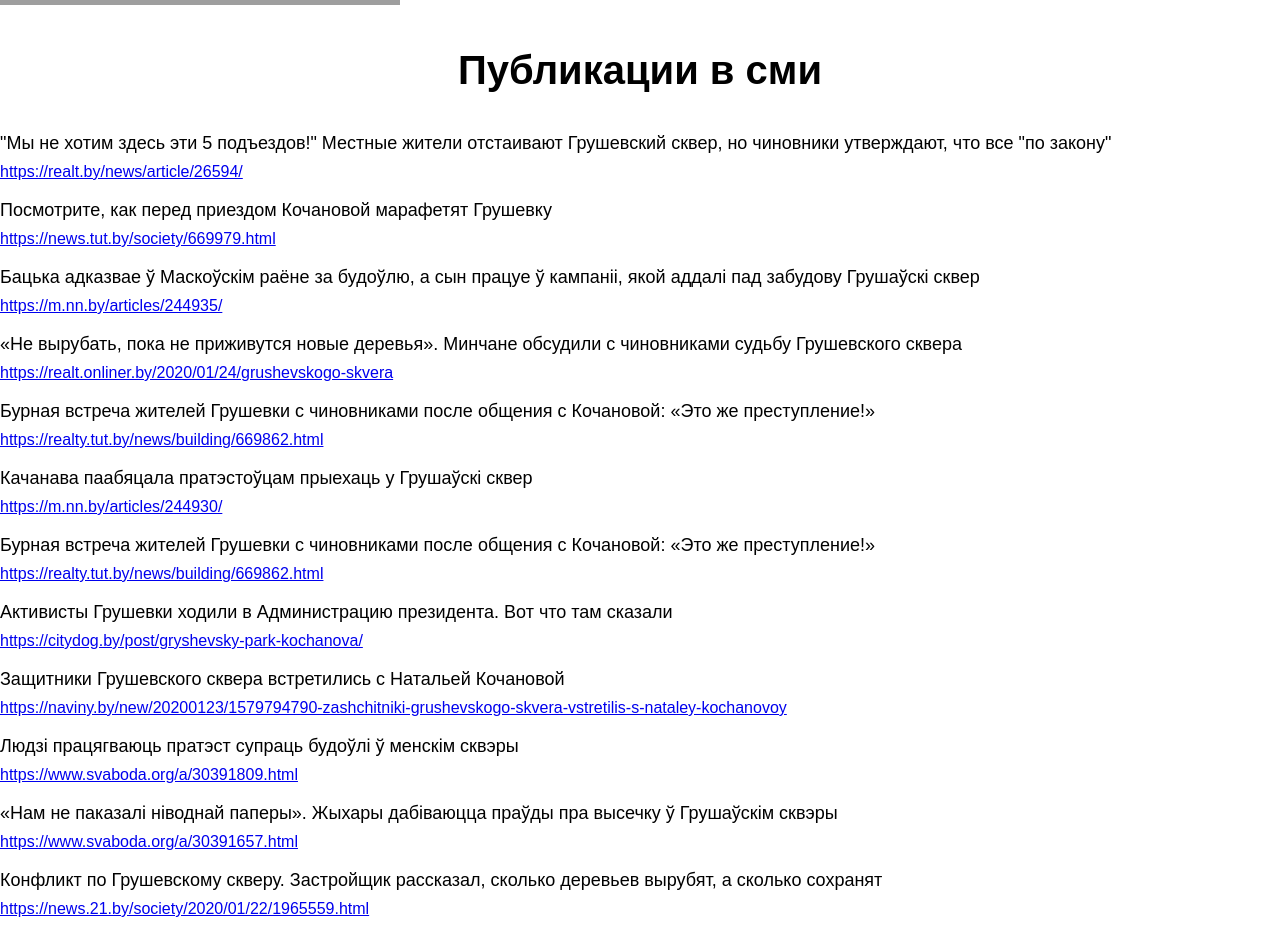
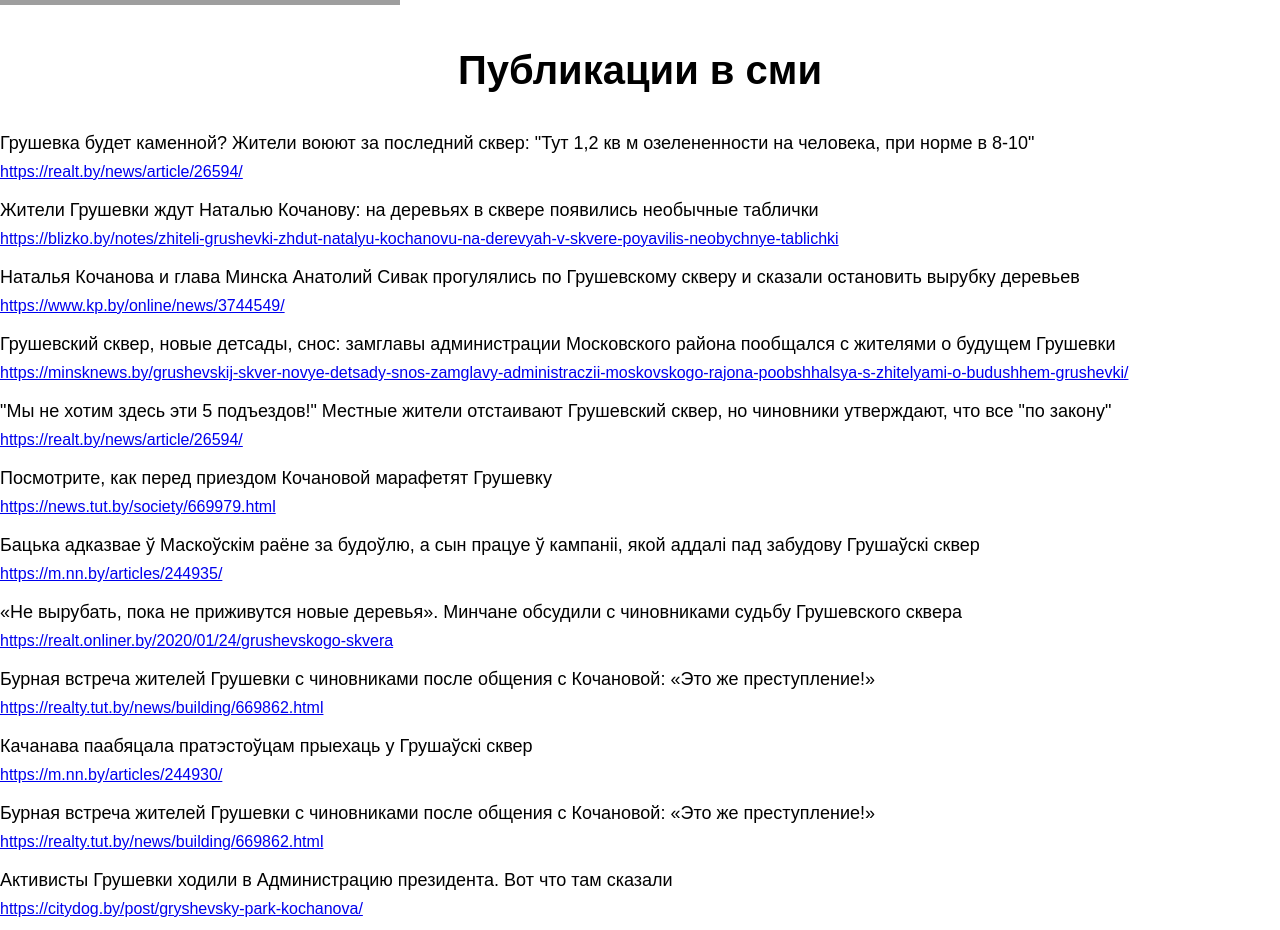
Before and after one commit to Muskos/skverybit, a Next.js app: page / in a window 1280 px wide. Shown: the part 2780-3710 px from the top of the page. Built offline with nearby package versions, Linux system fonts and the light colour scheme; grey boxes are pictures that could not be loaded.

Commit message:
added content

```diff
--- a/components/PressSection/PressSection.jsx
+++ b/components/PressSection/PressSection.jsx
@@ -4,6 +4,30 @@ import style from './style.scss';
 
 const isDevelop = process.env.NODE_ENV === 'development';
 const news = [
+    {
+        title: 'Грушевка будет каменной? Жители воюют за последний сквер: "Тут 1,2 кв м озелененности на человека, при норме в 8-10"',
+        linkTitle: 'Публикация о сквере в realt.by',
+        onClick: () => ym('reachGoal', 'open_link_realtby'),
+        href: 'https://realt.by/news/article/26594/',
+    },
+    {
+        title: 'Жители Грушевки ждут Наталью Кочанову: на деревьях в сквере появились необычные таблички',
+        linkTitle: 'Публикация о сквере в blizko.by',
+        onClick: () => ym('reachGoal', 'open_link_blizkoby'),
+        href: 'https://blizko.by/notes/zhiteli-grushevki-zhdut-natalyu-kochanovu-na-derevyah-v-skvere-poyavilis-neobychnye-tablichki',
+    },
+    {
+        title: 'Наталья Кочанова и глава Минска Анатолий Сивак прогулялись по Грушевскому скверу и сказали остановить вырубку деревьев',
+        linkTitle: 'Публикация о сквере в kp.by',
+        onClick: () => ym('reachGoal', 'open_link_kpby'),
+        href: 'https://www.kp.by/online/news/3744549/',
+    },
+    {
+        title: 'Грушевский сквер, новые детсады, снос: замглавы администрации Московского района пообщался с жителями о будущем Грушевки',
+        linkTitle: 'Публикация о сквере в minsknews.by',
+        onClick: () => ym('reachGoal', 'open_link_minsknewsby'),
+        href: 'https://minsknews.by/grushevskij-skver-novye-detsady-snos-zamglavy-administraczii-moskovskogo-rajona-poobshhalsya-s-zhitelyami-o-budushhem-grushevki/',
+    },
     {
         title: '"Мы не хотим здесь эти 5 подъездов!" Местные жители отстаивают Грушевский сквер, но чиновники утверждают, что все "по закону"',
         linkTitle: 'Публикация о сквере в realt.by',
```
